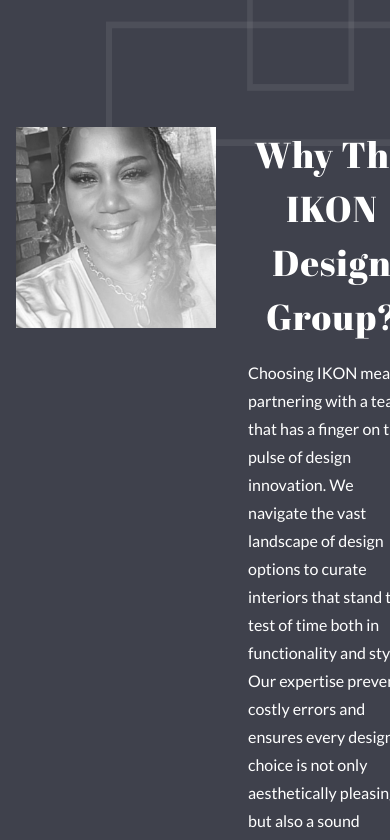
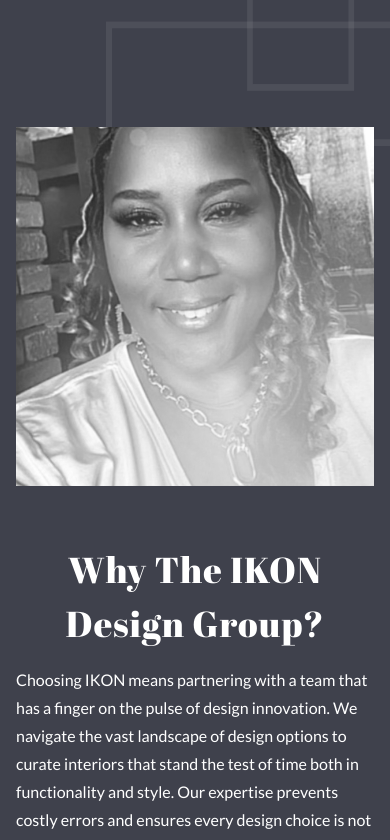
Before and after one commit to The-Kirk-Concept/ikondg, a Next.js app: page / in a window 390 px wide. Shown: the part 4520-5360 px from the top of the page. Built offline with nearby package versions, Linux system fonts and the light colour scheme.

Commit message:
main: Fix why us for mobile

```diff
--- a/src/app/LandingPage/WhyUs.tsx
+++ b/src/app/LandingPage/WhyUs.tsx
@@ -4,13 +4,13 @@ const WhyUs = () => {
 	return (
 		<div className="bg-primary text-white py-32 px-4 flex flex-col items-center gap-2 relative overflow-hidden">
 			<div className="animate__animated animate__fadeInDown z-20 max-w-[100vw] md:max-w-[70vw]">
-				<div className="flex gap-8">
+				<div className="flex gap-8 md:flex-row flex-col">
 					<Image
 						src="/sonya_headshot.png"
 						alt="Vintage interior decoration with chandelier and wall plants"
 						width={200}
 						height={200}
-						className="mb-6 inline self-start"
+						className="mb-6 inline self-center md:self-start w-full md:w-[250px]"
 					/>
 					<div className="">
 						<h2>Why The IKON Design Group?</h2>
```
